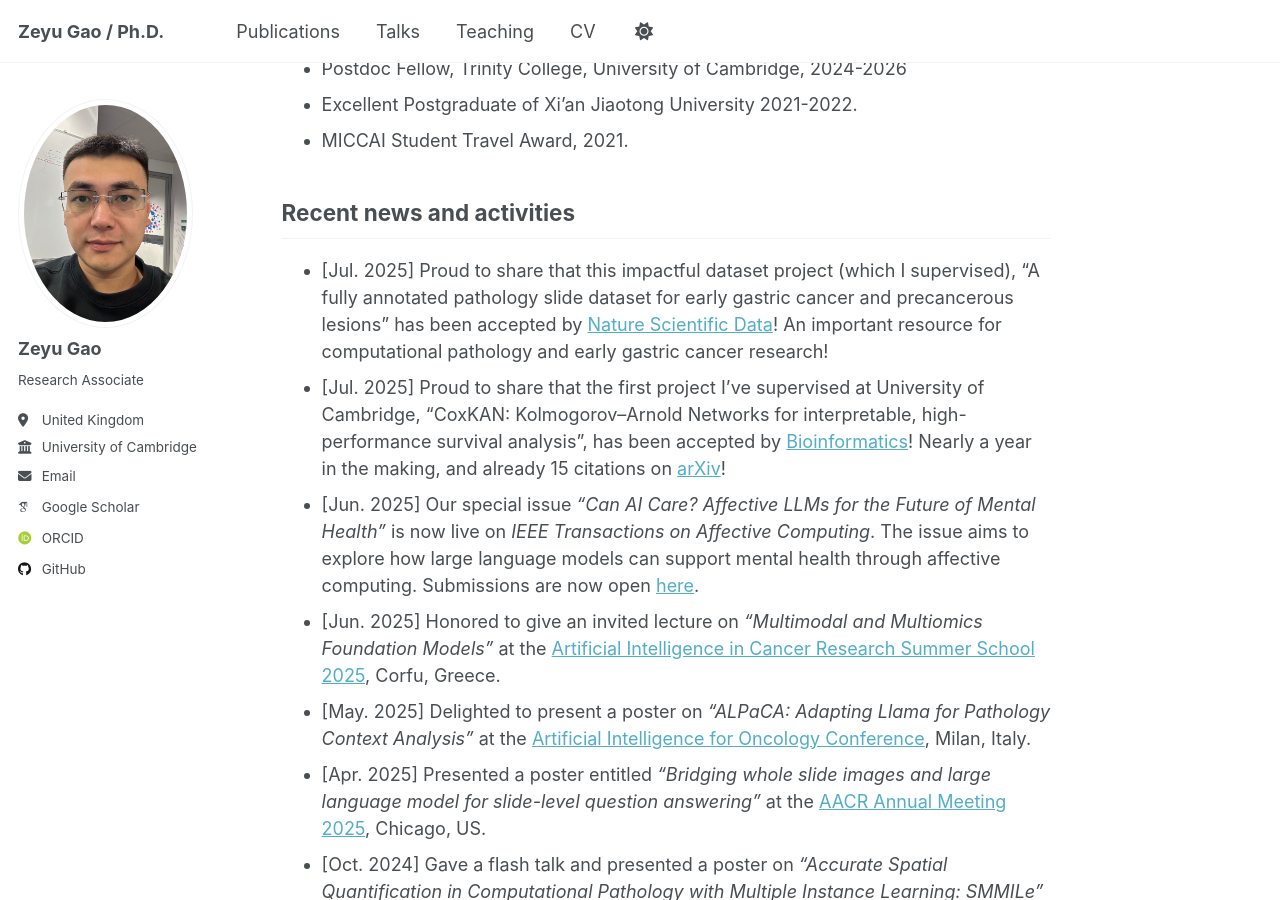
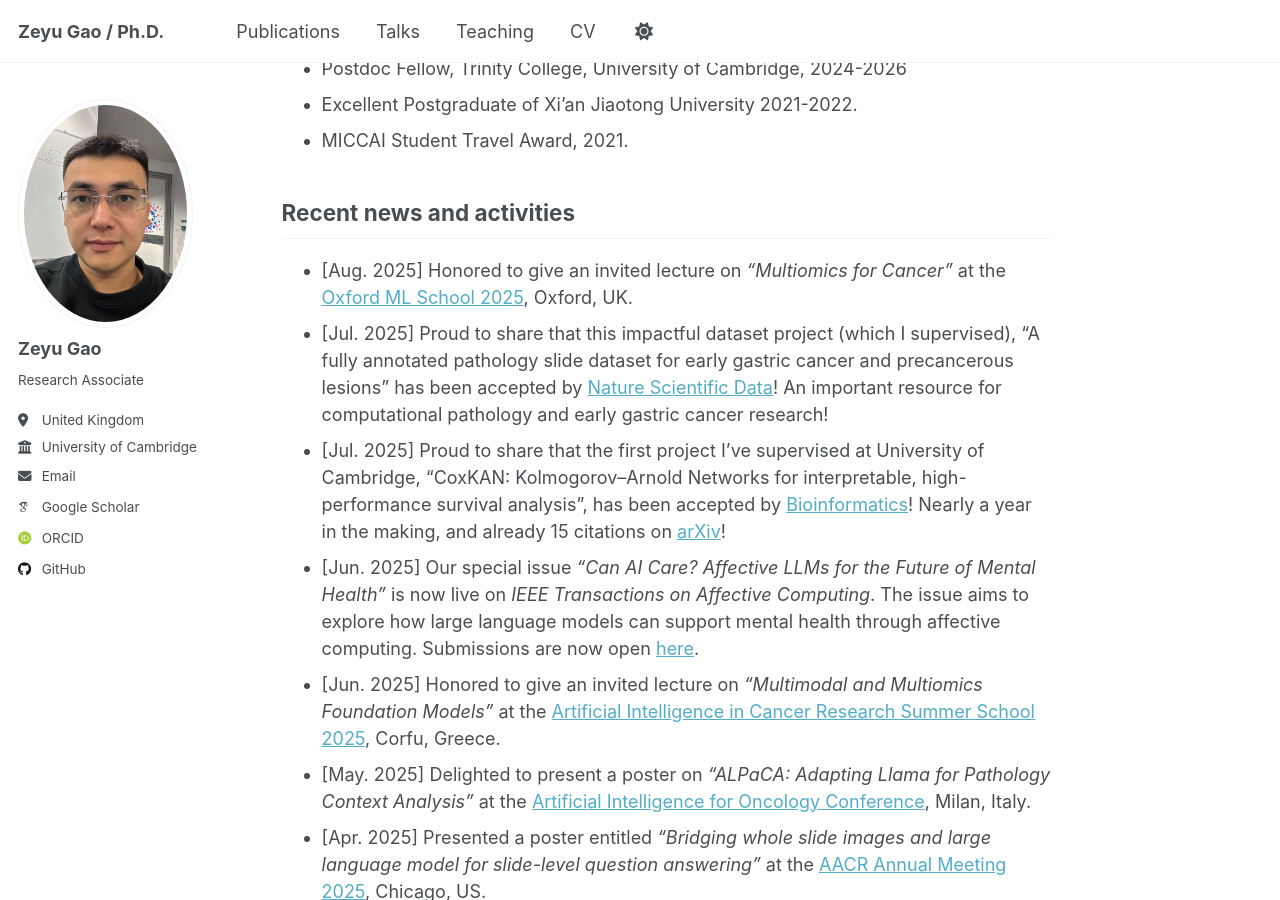
Before and after one commit to ZeyuGaoAi/ZeyuGaoAi.github.io, a Jekyll site: the page built from _pages/about.md, in a window 1280 px wide and 900 px high, scrolled down 1068 px. Built offline with Jekyll 4.4.1, drawn with Linux system fonts in a browser that asks for light colours; some web fonts are replaced; a script that is not in the unit is left out.

Commit message:
Update about.md

```diff
--- a/_pages/about.md
+++ b/_pages/about.md
@@ -35,6 +35,7 @@ Selected Honors & Awards
 
 Recent news and activities
 ------
+- [Aug. 2025] Honored to give an invited lecture on *“Multiomics for Cancer”* at the [Oxford ML School 2025](https://www.oxfordml.school/2025-health), Oxford, UK.
 - [Jul. 2025] Proud to share that this impactful dataset project (which I supervised), "A fully annotated pathology slide dataset for early gastric cancer and precancerous lesions" has been accepted by [Nature Scientific Data](https://www.nature.com/articles/s41597-025-05679-1)! An important resource for computational pathology and early gastric cancer research!
 - [Jul. 2025] Proud to share that the first project I’ve supervised at University of Cambridge, “CoxKAN: Kolmogorov–Arnold Networks for interpretable, high-performance survival analysis”, has been accepted by [Bioinformatics](https://doi.org/10.1093/bioinformatics/btaf413)! Nearly a year in the making, and already 15 citations on [arXiv](https://arxiv.org/abs/2409.04290)!
 - [Jun. 2025] Our special issue *"Can AI Care? Affective LLMs for the Future of Mental Health"* is now live on *IEEE Transactions on Affective Computing*. The issue aims to explore how large language models can support mental health through affective computing. Submissions are now open [here](https://www.computer.org/digital-library/journals/ta/can-ai-care-mental-health).
```
